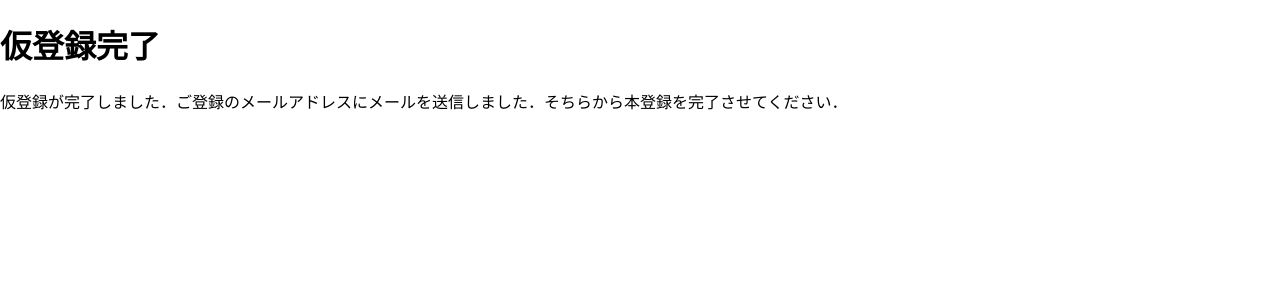
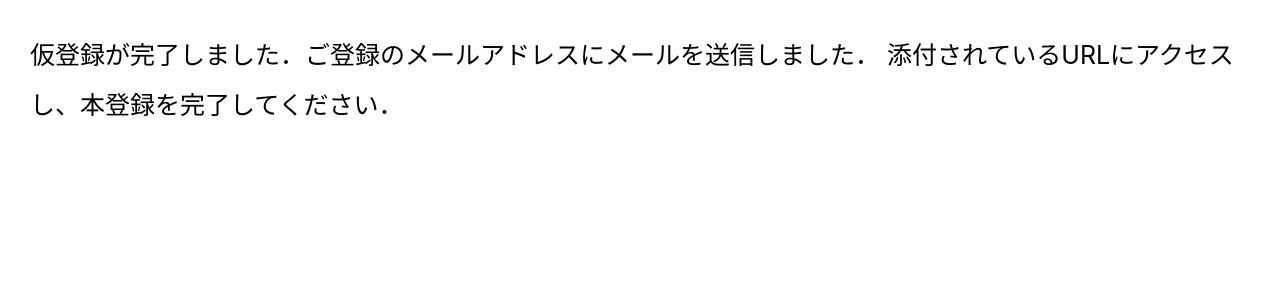
Before and after one commit to shake551/chat-app-frontend, a React (Create React App) app in the folder app/: page /complete in a window 1280 px wide. Shown: the top 300 px of the page. Built offline with nearby package versions, Linux system fonts and the light colour scheme.

Commit message:
[update]仮登録完了のスタイリング

```diff
--- a/app/src/components/signup/SignupComplete.js
+++ b/app/src/components/signup/SignupComplete.js
@@ -1,10 +1,20 @@
+import styled from "styled-components";
+
+const CompleteMessage = styled.p`
+  font-size: 25px;
+  margin: 30px;
+  line-height: 2;
+`;
+
 function SignupComplete() {
     return (
         <div>
-            <h1>仮登録完了</h1>
-            <p>仮登録が完了しました．ご登録のメールアドレスにメールを送信しました．そちらから本登録を完了させてください．</p>
+            <CompleteMessage>
+                仮登録が完了しました．ご登録のメールアドレスにメールを送信しました．
+                添付されているURLにアクセスし、本登録を完了してください．
+            </CompleteMessage>
         </div>
-    )
+    );
 }
 
 export default SignupComplete;
```
